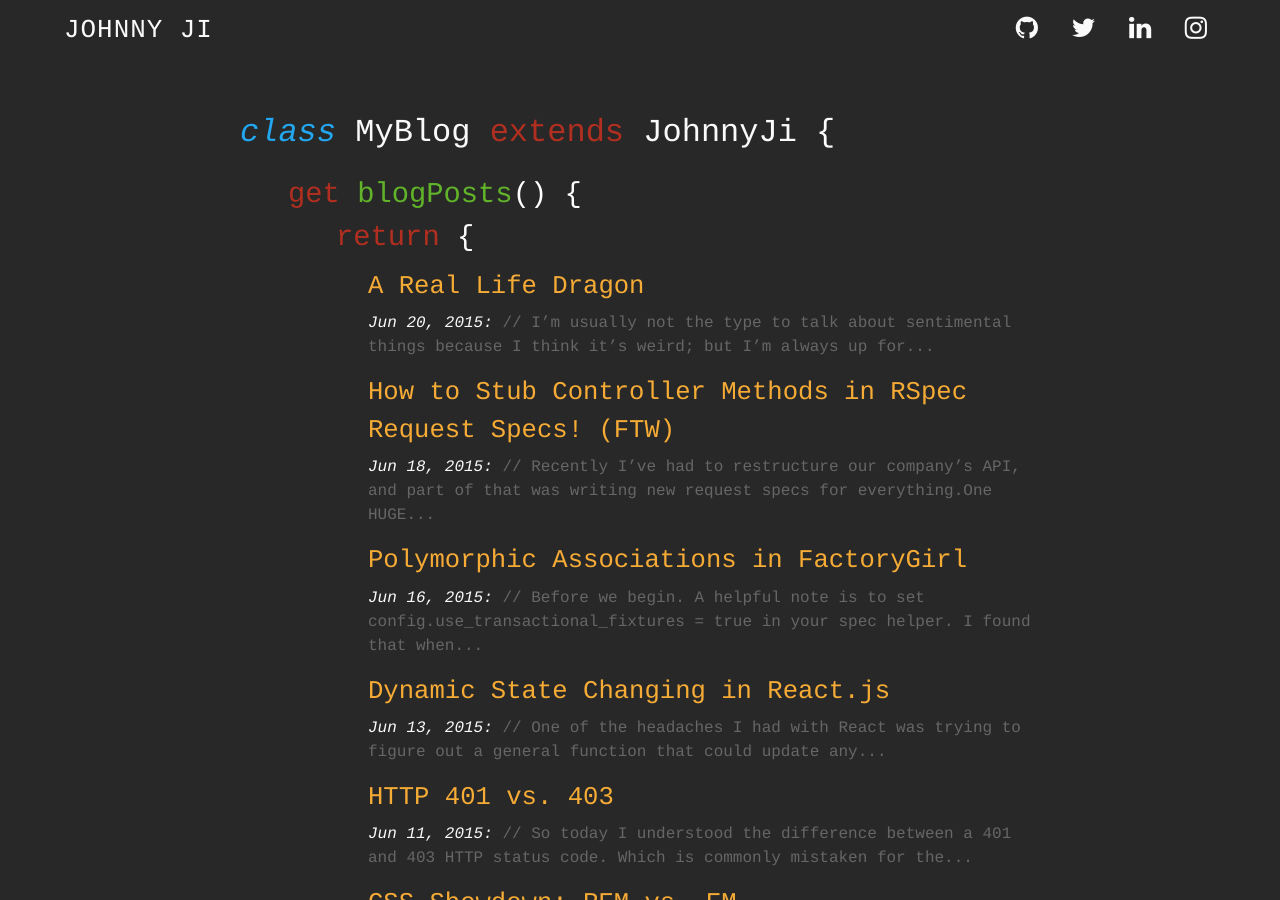
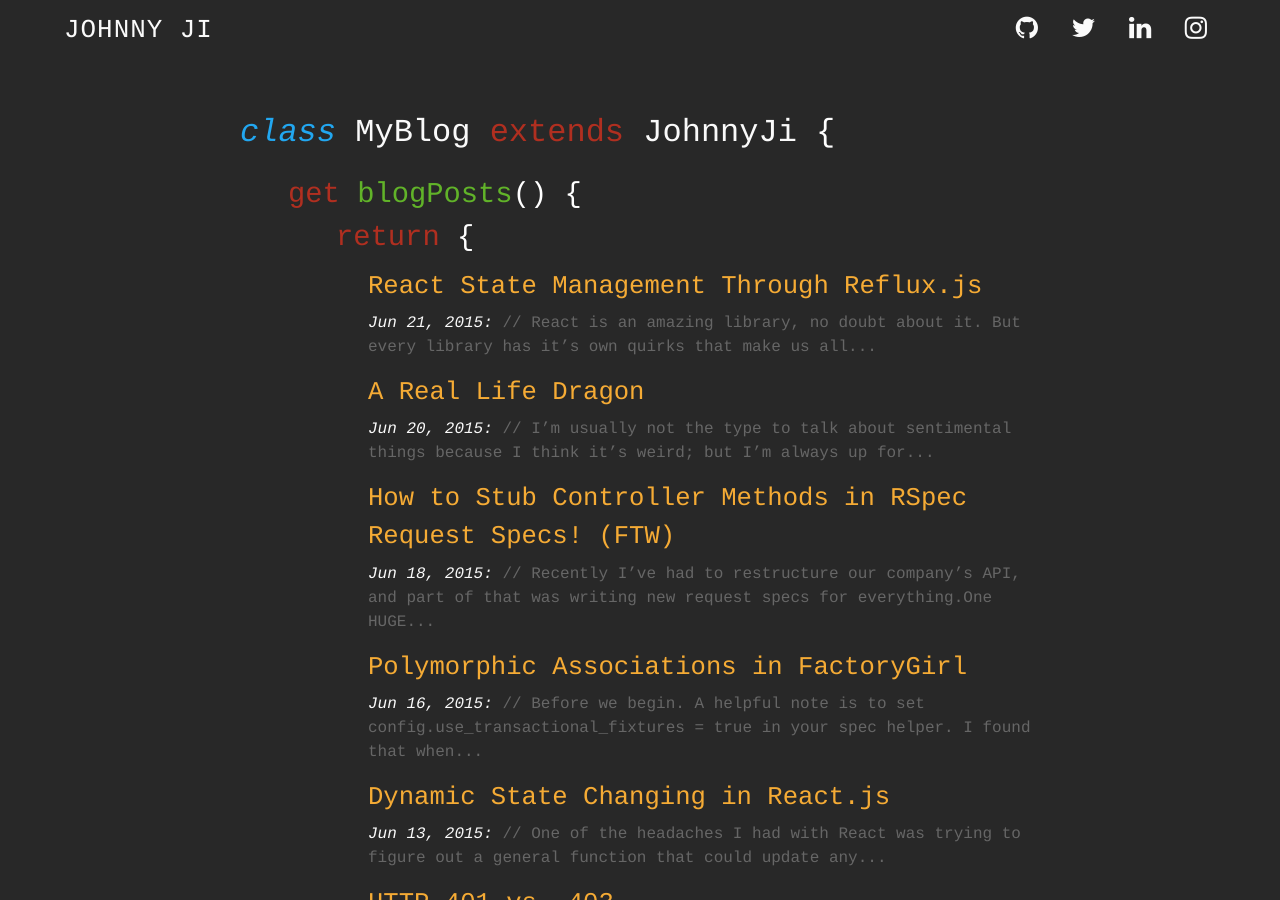
Before and after one commit to johnnyji/jekyll_blog, a Jekyll site: the page built from index.html, in a window 1280 px wide and 900 px high. Built offline with Jekyll 4.4.1, drawn with Linux system fonts in a browser that asks for light colours; nearby versions of some CDN libraries; a file with an impossible date is left out.

Commit message:
corrected date

```diff
--- a/_posts/2015-06-21-react-state-management-through-reflux-js.markdown
+++ b/_posts/2015-06-21-react-state-management-through-reflux-js.markdown
@@ -1,7 +1,7 @@
 ---
 layout: post
 title: "React State Management Through Reflux.js"
-date: 06-21-2015
+date: 2015-06-21
 categories: React
 ---
 
```
Also changed, not shown: other parts of _posts/2015-06-21-react-state-management-through-reflux-js.markdown (+1 -1 lines).
